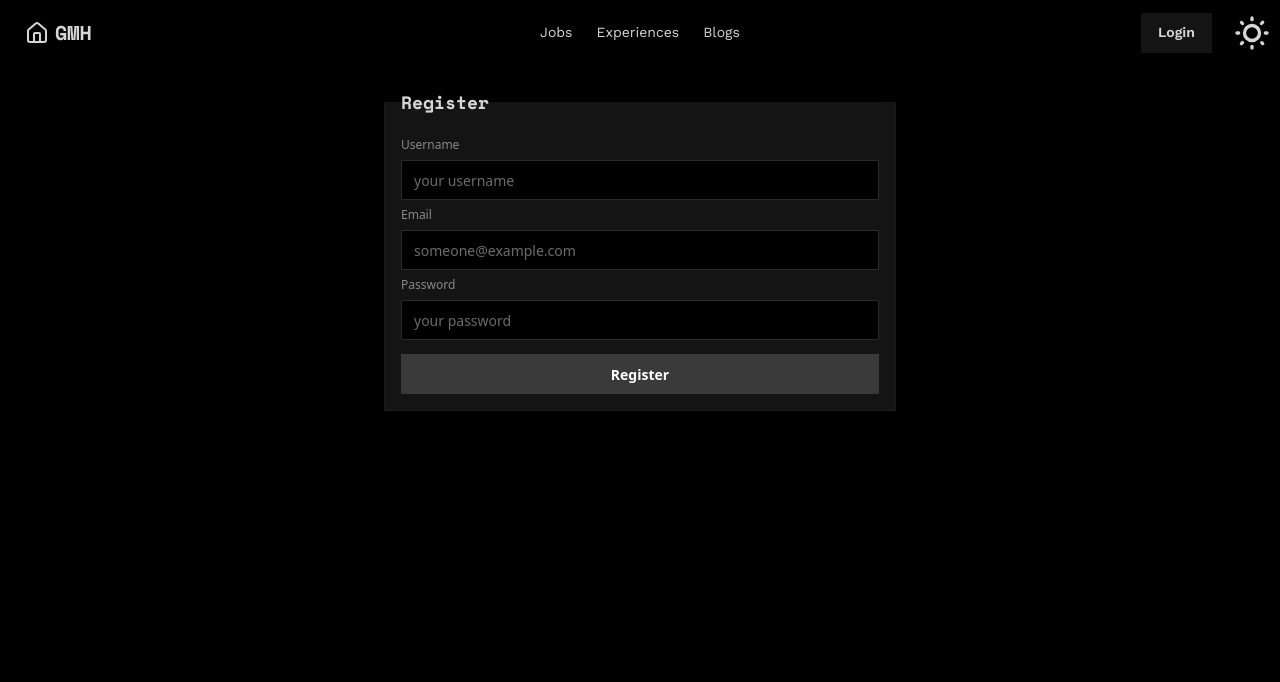
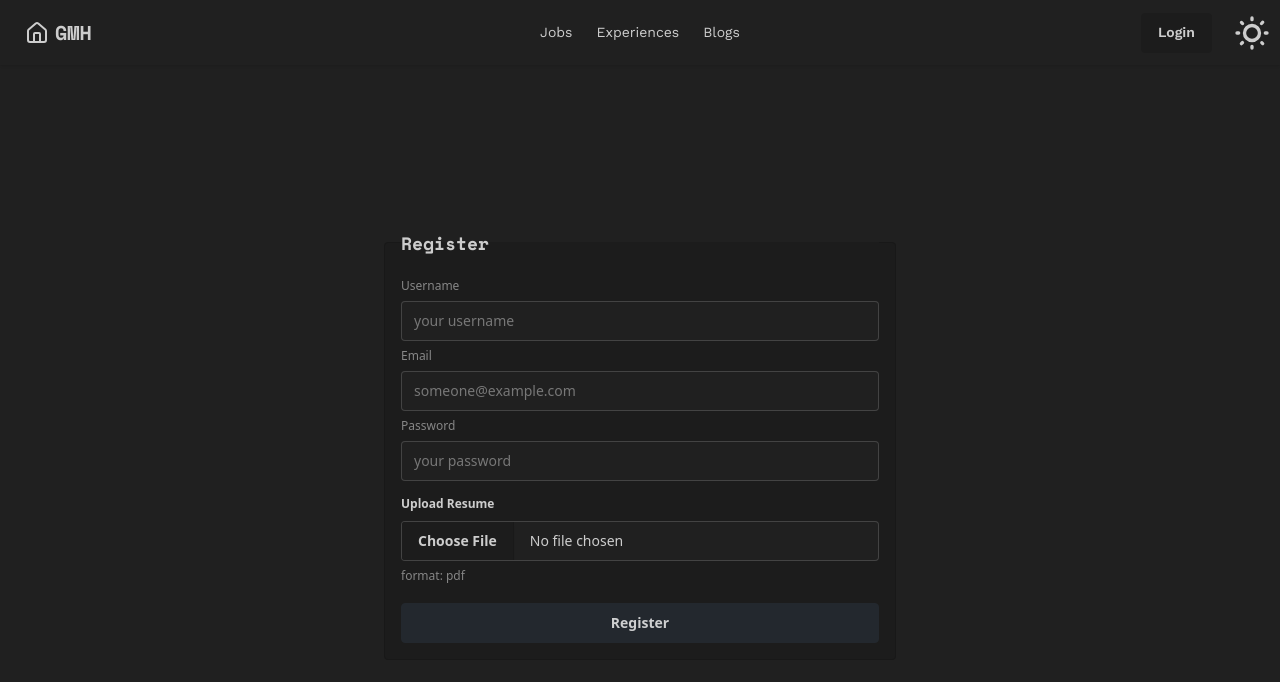
Before and after one commit to TheSushantKumbhar/get_me_hired, a React (Vite) app in the folder frontend/: page /register in a window 1280 px wide. Shown: the top 682 px of the page. Built offline with nearby package versions, Linux system fonts and the light colour scheme; no server answers.

Commit message:
changed theme and register

```diff
--- a/frontend/src/constants.js
+++ b/frontend/src/constants.js
@@ -1,2 +1,2 @@
-export const DARK_THEME = "black";
-export const LIGHT_THEME = "acid";
+export const DARK_THEME = "business";
+export const LIGHT_THEME = "emerald";
--- a/frontend/src/index.css
+++ b/frontend/src/index.css
@@ -2,10 +2,11 @@
 @import "tailwindcss";
 @plugin "daisyui" {
   themes:
-    acid,
+    business --default,
+    emerald,
     abyss,
     dracula,
-    black --default;
+    black ;
 }
 
 @theme {
--- a/frontend/src/pages/Register.jsx
+++ b/frontend/src/pages/Register.jsx
@@ -6,6 +6,7 @@ function Register() {
   const [username, setUsername] = useState("");
   const [email, setEmail] = useState("");
   const [password, setPassword] = useState("");
+  const [resume, setResume] = useState(null);
 
   const { register, loading } = useAuth();
 
@@ -24,7 +25,7 @@ function Register() {
   };
 
   return (
-    <div className="pt-[5vh] w-dvw h-full flex justify-center align-middle">
+    <div className="w-dvw h-screen flex justify-center items-center">
       <fieldset className="fieldset bg-base-200 border-base-300 rounded-box w-2/5 border p-4">
         <legend className="fieldset-legend w-full text-lg font-space-mono">
           Register
@@ -62,6 +63,20 @@ function Register() {
             setPassword(e.target.value);
           }}
         />
+
+        <fieldset className="fieldset mt-0">
+          <legend className="fieldset-legend">Upload Resume</legend>
+          <input
+            type="file"
+            className="file-input w-full"
+            accept=".pdf"
+            onChange={(e) => {
+              setResume(e.target.files[0]);
+            }}
+          />
+          <label className="label">format: pdf</label>
+        </fieldset>
+
         <button
           disabled={loading}
           className="btn btn-neutral w-full mt-2"
```
